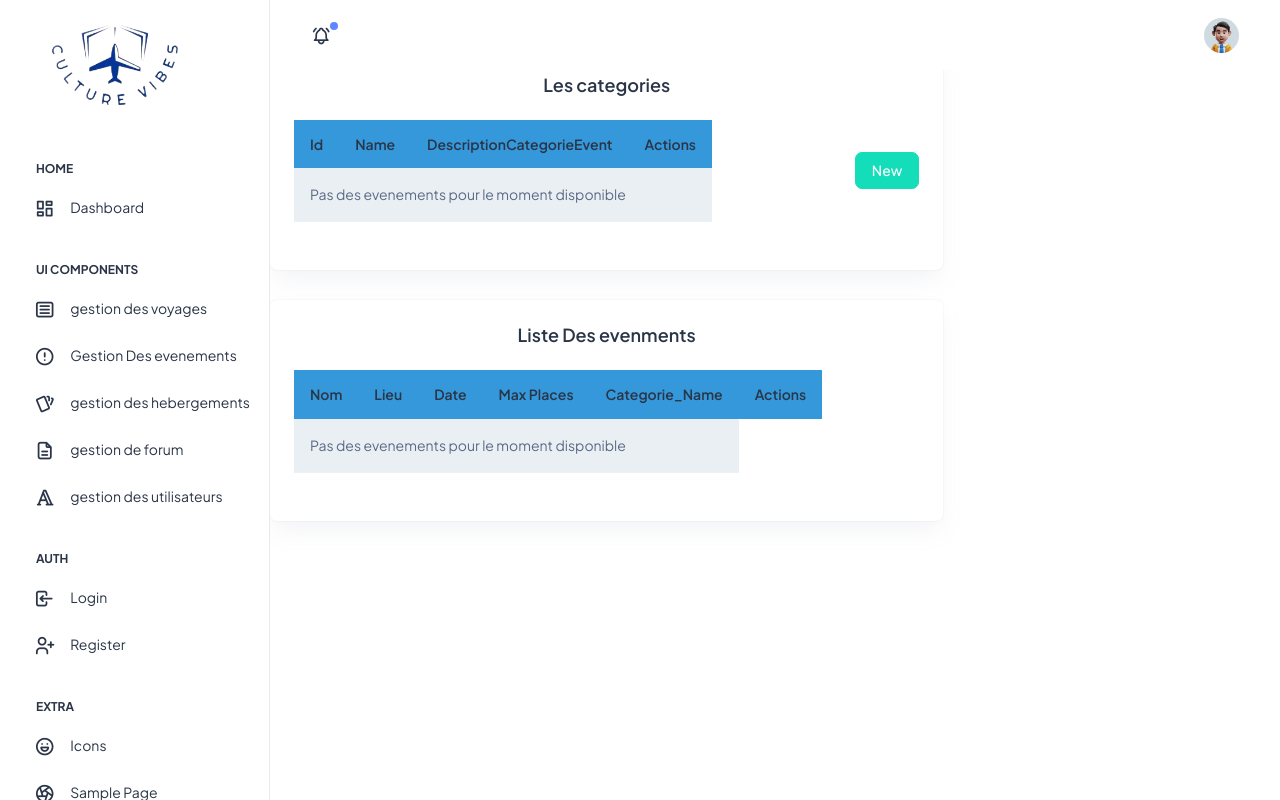
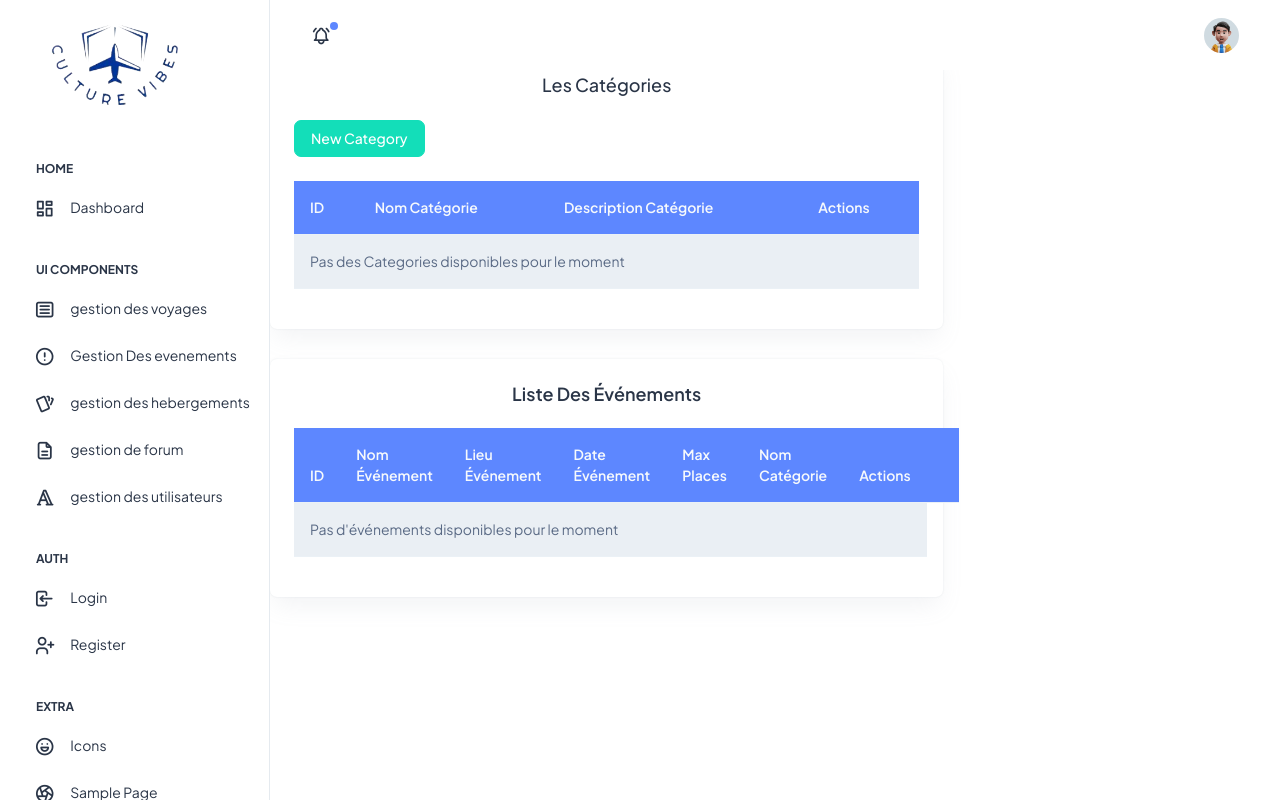
Before and after one commit to fedizorai/culturePi, a Symfony app: template templates/categorie_event/index.html.twig in a window 1280 px wide. Run offline with Twig, Linux system fonts and the light colour scheme; the template is opened without the code that fills it, so the values that code supplies are empty; some libraries are stand-ins or nearby versions.

Commit message:
Your commit message here

```diff
--- a/src/Controller/CategorieEventController.php
+++ b/src/Controller/CategorieEventController.php
@@ -91,4 +91,6 @@ class CategorieEventController extends AbstractController
 
 
 
+
+
 }
--- a/src/Controller/DashboardController.php
+++ b/src/Controller/DashboardController.php
@@ -22,4 +22,6 @@ class DashboardController extends AbstractController
             'controller_name' => 'DashboardController',
         ]);
     }
+
+
 }
--- a/templates/categorie_event/index.html.twig
+++ b/templates/categorie_event/index.html.twig
@@ -4,133 +4,94 @@
 
 {% block body %}
   <h1>CategorieEvent index</h1>
-
 <div class="col-lg-8 d-flex align-items-stretch">
     <div class="card w-100">
         <div class="card-body p-4">
+            <h5 class="card-title fw-bold mb-4 text-center">Les Catégories</h5>
 
+            <div class="d-flex justify-content-between mb-4">
+                <a href="{{ path('app_categorie_event_new') }}" class="btn btn-success">New Category</a>
+            </div>
 
-
-<h5 class="card-title fw-semibold mb-4 text-center">Les categories </h5>
-            <div class="d-flex justify-content-between mb-4">
             <div>
-                    <table class="table text-nowrap mb-0 align-middle table-striped table-hover">
-                        <thead class="text-light fs-4" style="background-color: #3498db;">
+                <table class="table table-striped table-hover">
+                    <thead class="bg-primary text-light">
                         <tr>
-                                <th class="border-bottom-0">
-                                    <h6 class="fw-semibold mb-0">Id</h6>
-                                </th>
-
-                                <th class="border-bottom-0">
-                                    <h6 class="fw-semibold mb-0">Name</h6>
-                                </th>
-
-                                <th class="border-bottom-0">
-                                    <h6 class="fw-semibold mb-0">DescriptionCategorieEvent</h6>
-                                </th>
-
-                                <th class="border-bottom-0">
-                                    <h6 class="fw-semibold mb-0">Actions</h6>
-                                </th>
-
-
+                            <th scope="col">ID</th>
+                            <th scope="col">Nom Catégorie</th>
+                            <th scope="col">Description Catégorie</th>
+                            <th scope="col">Actions</th>
                         </tr>
                     </thead>
                     <tbody>
                         {% for categorie_event in categorie_events %}
                             <tr>
-                                    <td class="border-bottom-0">{{ categorie_event.id }}</td>
-                                    <td class="border-bottom-0">{{ categorie_event.nom }}</td>
-                                    <td class="border-bottom-0">{{ categorie_event.descriptionCategorieEvent }}</td>
-
+                                <td>{{ categorie_event.id }}</td>
+                                <td>{{ categorie_event.nom }}</td>
+                                <td>{{ categorie_event.descriptionCategorieEvent }}</td>
                                 <td>
                                     <a href="{{ path('app_categorie_event_show', {'id': categorie_event.id}) }}" class="btn btn-info btn-sm">Show</a>
                                     <a href="{{ path('app_categorie_event_edit', {'id': categorie_event.id}) }}" class="btn btn-warning btn-sm">Edit</a>
-
                                 </td>
                             </tr>
                         {% else %}
                             <tr>
-                                    <td colspan="4">Pas des evenements pour le moment disponible </td>
+                                <td colspan="4">Pas des Categories disponibles pour le moment</td>
                             </tr>
                         {% endfor %}
                     </tbody>
                 </table>
-                </div>
-                <div class="my-4 d-flex align-items-center">
-                    <a href="{{ path('app_categorie_event_new') }}" class="btn btn-success">New</a>
-                </div>
             </div>
         </div>
     </div>
 </div>
 
 
-
-
 <div class="col-lg-8 d-flex align-items-stretch">
     <div class="card w-100">
         <div class="card-body p-4">
-            <h5 class="card-title fw-semibold mb-4 text-center">Liste Des evenments</h5>
-
-            <div class="d-flex justify-content-between mb-4">
-                <div>
-                    <table class="table text-nowrap mb-0 align-middle table-striped table-hover">
-                        <thead class="text-light fs-4" style="background-color: #3498db;">
-                            <tr>
-                                <th class="border-bottom-0">
-                                    <h6 class="fw-semibold mb-0">Nom</h6>
-                                </th>
-
-                                <th class="border-bottom-0">
-                                    <h6 class="fw-semibold mb-0">Lieu</h6>
-                                </th>
-
-                                <th class="border-bottom-0">
-                                    <h6 class="fw-semibold mb-0">Date</h6>
-                                </th>
-
-                                <th class="border-bottom-0">
-                                    <h6 class="fw-semibold mb-0">Max Places</h6>
-                                </th>
-
-                                <th class="border-bottom-0">
-                                    <h6 class="fw-semibold mb-0">Categorie_Name</h6>
-                                </th>
-
-                                <th class="border-bottom-0">
-                                    <h6 class="fw-semibold mb-0">Actions</h6>
-                                </th>
+            <h5 class="card-title fw-semibold mb-4 text-center">Liste Des Événements</h5>
 
 
 
+            <div>
+                <table class="table table-striped table-hover">
+                    <thead class="bg-primary text-light">
+                        <tr>
+                            <th scope="col">ID</th>
+                            <th scope="col">Nom Événement</th>
+                            <th scope="col">Lieu Événement</th>
+                            <th scope="col">Date Événement</th>
+                            <th scope="col">Max Places</th>
+                            <th scope="col">Nom Catégorie</th>
+                            <th scope="col">Actions</th>
+                            <th scope="col"></th>
+                        </tr>
                     </thead>
                     <tbody>
                         {% for event in events %}
                             <tr>
-                                    <td class="border-bottom-0">{{ event.nomEvent }}</td>
-                                    <td class="border-bottom-0">{{ event.lieuEvent }}</td>
-                                    <td class="border-bottom-0">{{ event.dateEvent ? event.dateEvent|date('Y-m-d H:i:s') : '' }}</td>
-                                    <td class="border-bottom-0">{{ event.maxPlacesEvent }}</td>
-                                     <td class="border-bottom-0">{{ event.categorie }}</td>
-
+                                <td>{{ event.id }}</td>
+                                <td>{{ event.nomEvent }}</td>
+                                <td>{{ event.lieuEvent }}</td>
+                                <td>{{ event.dateEvent ? event.dateEvent|date('Y-m-d H:i:s') : '' }}</td>
+                                <td>{{ event.maxPlacesEvent }}</td>
+                                <td>{{ event.categorie }}</td>
+                                <td>
+                                    {{ include('categorie_event/_deletee_form.html.twig', {'button_text': 'photo corbeille'}) }}
+                                </td>
                             </tr>
                         {% else %}
                             <tr>
-                                    <td colspan="5">Pas des evenements pour le moment disponible </td>
+                                <td colspan="7">Pas d'événements disponibles pour le moment</td>
                             </tr>
                         {% endfor %}
                     </tbody>
                 </table>
             </div>
-             <div>
         </div>
     </div>
 </div>
 
 
-        </div>
-    </div>
-</div>
-
 {% endblock %}
```
Also changed, not shown: src/Controller/EvenementController.php (+14 -0 lines), templates/categorie_event/_deletee_form.html.twig (+5 -3 lines), templates/evenement/index.html.twig (+23 -7 lines), public/assetsFB/images/logos/corbeille.png (added), templates/evenement/new.html.twig (line endings or trailing spaces). Lines whose indentation alone changed are shown as unchanged.
